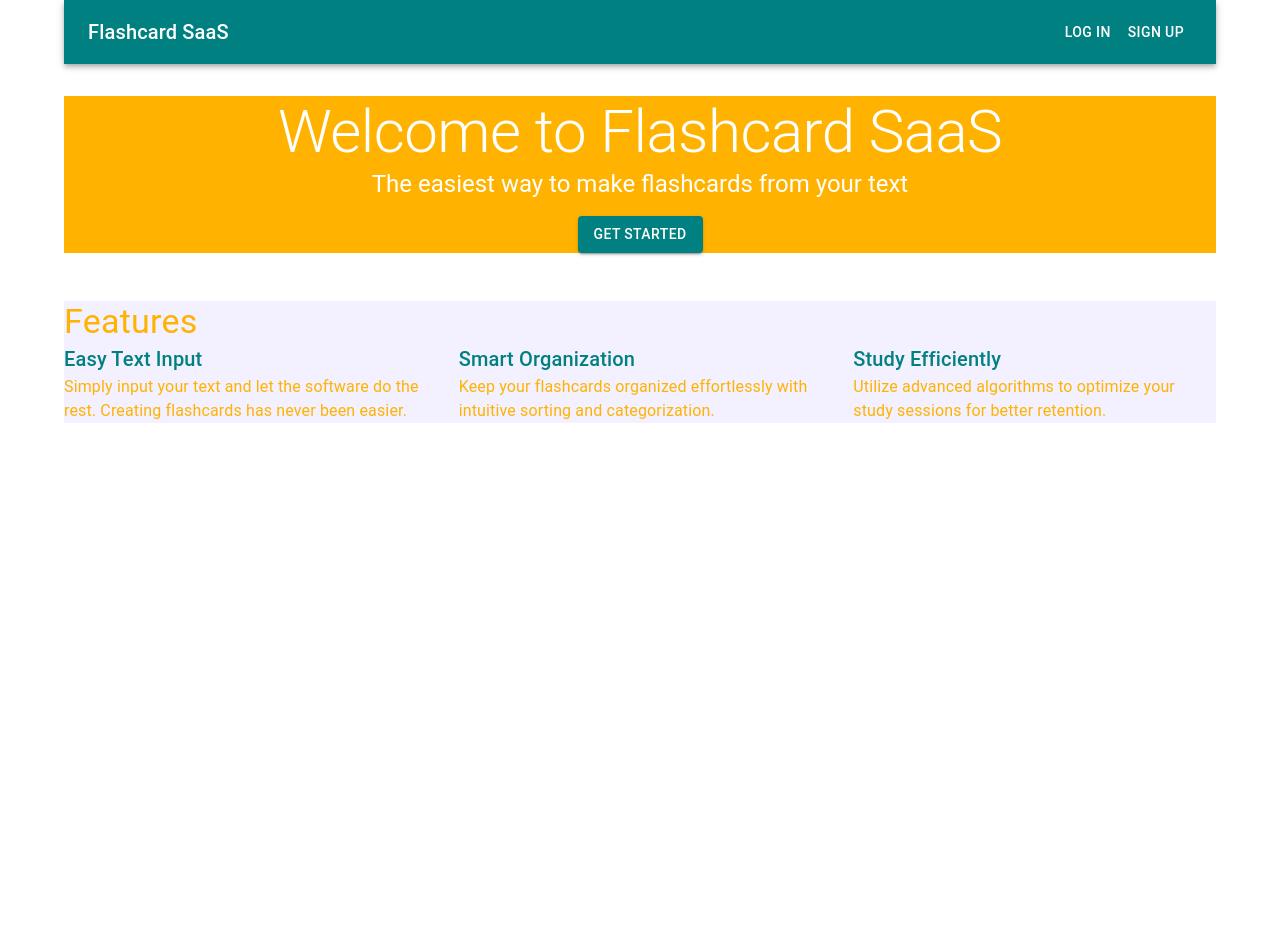
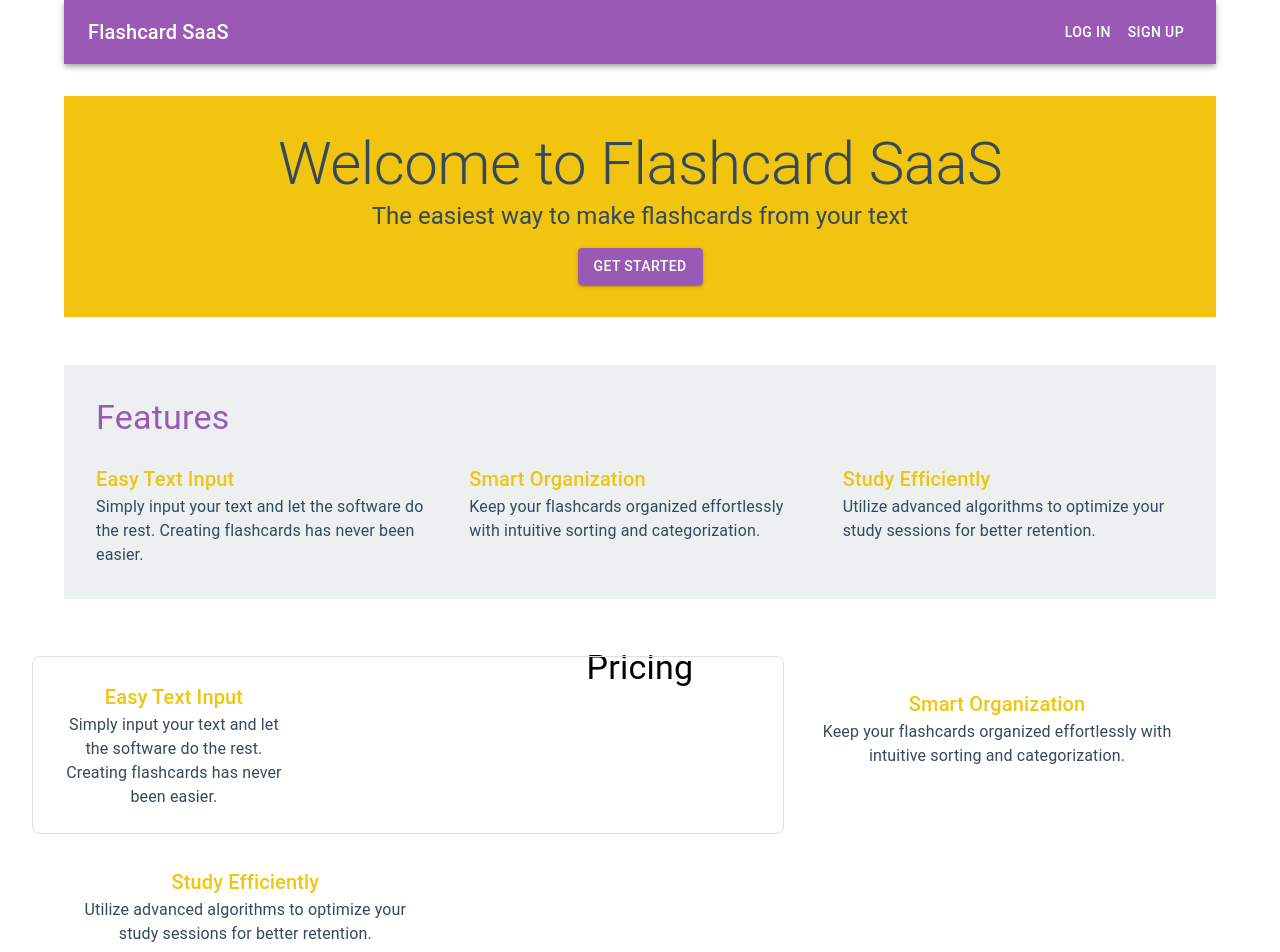
Before and after one commit to KhajaHamza/SAAS-STRIPE, a Next.js app: page / in a window 1280 px wide. Shown: the top 952 px of the page. Before the commit the page ends 800 px from the top, so only its background shows below. Built offline with nearby package versions, Linux system fonts and the light colour scheme; no server answers.

Commit message:
Made the pricing section

```diff
--- a/app/page.js
+++ b/app/page.js
@@ -9,10 +9,9 @@ export default function Home() {
       <title>Flashcard SaaS</title>
       <meta name="description" content="Create flashcards from your text" />
     </Head>
-
-    <AppBar position="static" sx={{ backgroundColor: '#008080' }}>
+    <AppBar position="static" sx={{ backgroundColor: '#9b59b6' }}>
       <Toolbar>
-        <Typography variant="h6" sx={{ flexGrow: 1 }}>Flashcard SaaS</Typography>
+        <Typography variant="h6" sx={{ flexGrow: 1, color: '#ffffff' }}>Flashcard SaaS</Typography>
         <SignedOut>
           <Button color="inherit">Log In</Button>
           <Button color="inherit">Sign Up</Button>
@@ -22,50 +21,91 @@ export default function Home() {
         </SignedIn>
       </Toolbar>
     </AppBar>
-
     <Box
       sx={{
         textAlign: 'center',
         my: 4,
-        backgroundColor: '#FFB300', // Mustard Yellow background
-        color: '#ffffff', // White text for contrast
+        backgroundColor: '#f1c40f',
+        color: '#34495e',
+        padding: 4,
       }}
     >
       <Typography variant="h2">Welcome to Flashcard SaaS</Typography>
       <Typography variant="h5">
         The easiest way to make flashcards from your text
       </Typography>
-      <Button variant="contained" sx={{ mt: 2, backgroundColor: '#008080' }}>
+      <Button variant="contained" sx={{
+        mt: 2,
+        backgroundColor: '#9b59b6',
+        '&:hover': {
+          backgroundColor: '#8e44ad'
+        }
+      }}>
         Get Started
       </Button>
     </Box>
-
-    <Box sx={{ my: 6, backgroundColor: '#f3f0ff' }}>
-      <Typography variant="h4" component="h2" sx={{ color: '#FFB300' }}>
+    <Box sx={{ my: 6, backgroundColor: '#ecf0f1', padding: 4 }}>
+      <Typography variant="h4" component="h2" sx={{ color: '#9b59b6', mb: 3 }}>
         Features
       </Typography>
       <Grid container spacing={4}>
         <Grid item xs={12} md={4}>
-          <Typography variant="h6" sx={{ color: '#008080' }}>
+          <Typography variant="h6" sx={{ color: '#f1c40f' }}>
             Easy Text Input
           </Typography>
-          <Typography sx={{ color: '#FFB300' }}>
+          <Typography sx={{ color: '#34495e' }}>
             Simply input your text and let the software do the rest. Creating flashcards has never been easier.
           </Typography>
         </Grid>
         <Grid item xs={12} md={4}>
-          <Typography variant="h6" sx={{ color: '#008080' }}>
+          <Typography variant="h6" sx={{ color: '#f1c40f' }}>
             Smart Organization
           </Typography>
-          <Typography sx={{ color: '#FFB300' }}>
+          <Typography sx={{ color: '#34495e' }}>
             Keep your flashcards organized effortlessly with intuitive sorting and categorization.
           </Typography>
         </Grid>
         <Grid item xs={12} md={4}>
-          <Typography variant="h6" sx={{ color: '#008080' }}>
+          <Typography variant="h6" sx={{ color: '#f1c40f' }}>
             Study Efficiently
           </Typography>
-          <Typography sx={{ color: '#FFB300' }}>
+          <Typography sx={{ color: '#34495e' }}>
+            Utilize advanced algorithms to optimize your study sessions for better retention.
+          </Typography>
+        </Grid>
+      </Grid>
+    </Box>
+    <Box sx={{my:6,textAlign:'center'}}>
+      <Typography variant="h4">Pricing</Typography>
+      < Grid container spacing={4}>
+      <Box sx={{
+        p:3,
+        border:'1px solid',
+        borderColor:'grey.300',
+        borderRadius:2
+      }}>
+        <Grid item xs={12} md={4}>
+          <Typography variant="h6" sx={{ color: '#f1c40f' }}>
+            Easy Text Input
+          </Typography>
+          <Typography sx={{ color: '#34495e' }}>
+            Simply input your text and let the software do the rest. Creating flashcards has never been easier.
+          </Typography>
+        </Grid>
+        </Box>
+        <Grid item xs={12} md={4}>
+          <Typography variant="h6" sx={{ color: '#f1c40f' }}>
+            Smart Organization
+          </Typography>
+          <Typography sx={{ color: '#34495e' }}>
+            Keep your flashcards organized effortlessly with intuitive sorting and categorization.
+          </Typography>
+        </Grid>
+        <Grid item xs={12} md={4}>
+          <Typography variant="h6" sx={{ color: '#f1c40f' }}>
+            Study Efficiently
+          </Typography>
+          <Typography sx={{ color: '#34495e' }}>
             Utilize advanced algorithms to optimize your study sessions for better retention.
           </Typography>
         </Grid>
@@ -73,4 +113,5 @@ export default function Home() {
     </Box>
   </Container>
 
+
   )}
```
